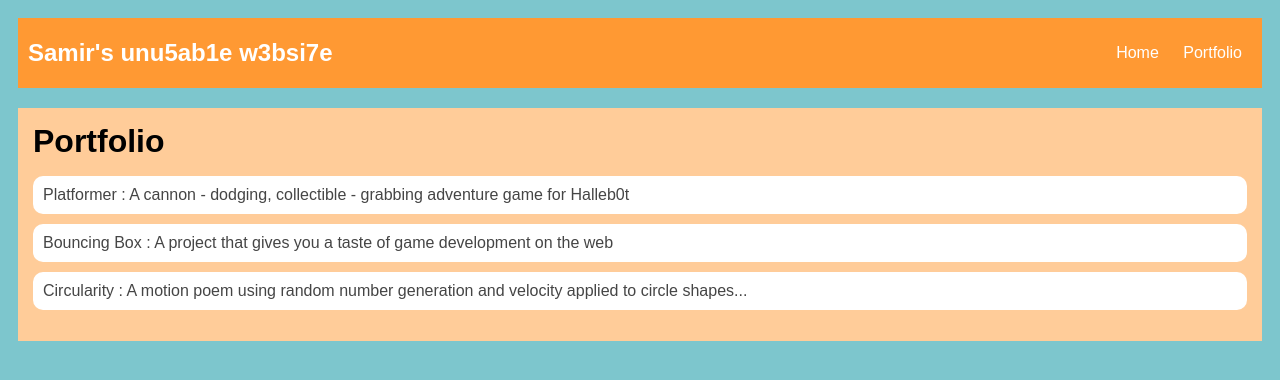
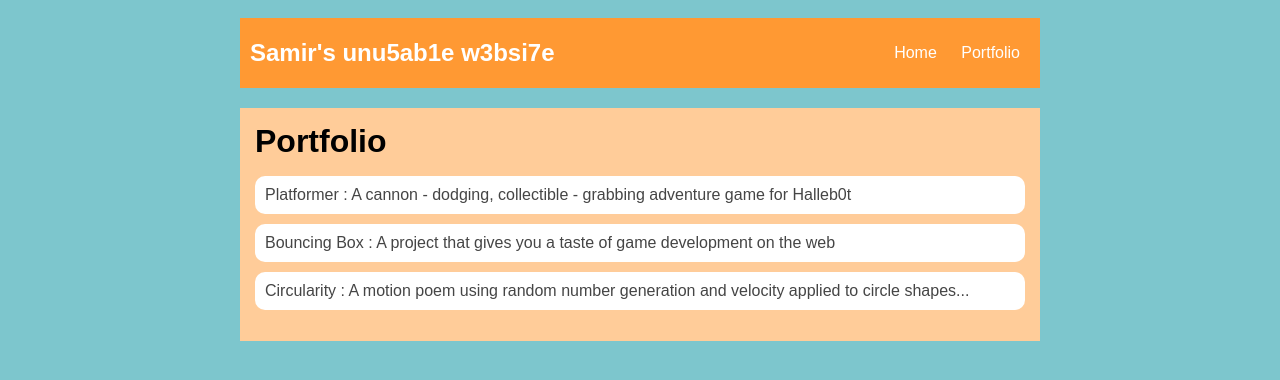
Before and after one commit to SamirP93/SamirP93.github.io, a plain HTML site: page portfolio.html in a window 1280 px wide. Drawn offline with Linux system fonts and the light colour scheme.

Commit message:
add portfolio.html file

```diff
--- a/portfolio.html
+++ b/portfolio.html
@@ -5,7 +5,7 @@
         <link rel="stylesheet" href="style.css">
     </head>
     <body>
-        <div class="all-contents">
+        <div id="all-contents">
             <nav>
                 <h1>
                     Samir's unu5ab1e w3bsi7e
```
